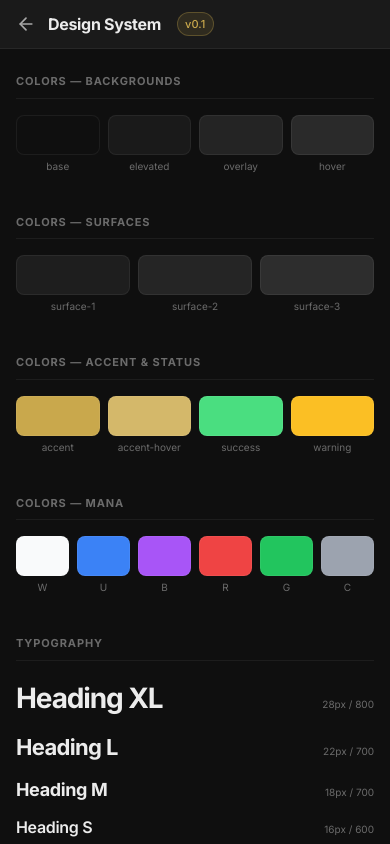
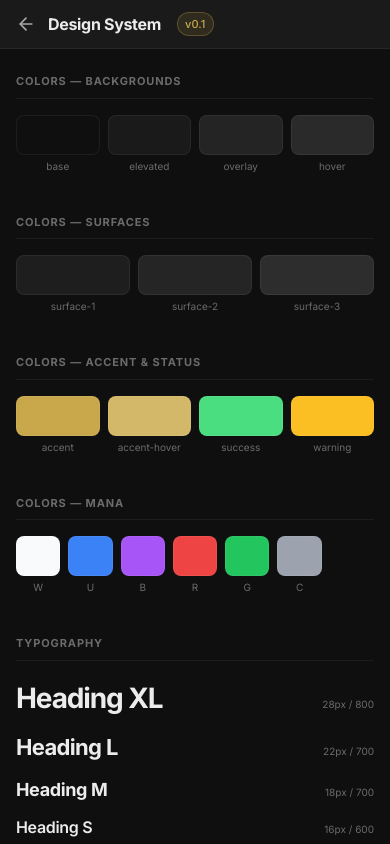
Before and after one commit to alabreu/alabreu.github.io, a React (Vite) app in the folder mtg-deck-builder/: page /#/design in a window 390 px wide. Shown: the top 844 px of the page. Built offline with nearby package versions, Linux system fonts and the light colour scheme.

Commit message:
Revert keyboard fix and make Design System page responsive

```diff
--- a/mtg-deck-builder/src/pages/DesignSystem.tsx
+++ b/mtg-deck-builder/src/pages/DesignSystem.tsx
@@ -66,6 +66,7 @@ export default function DesignSystem() {
     <div
       style={{
         minHeight: '100dvh',
+        width: '100%',
         backgroundColor: 'var(--bg-base)',
       }}
     >
@@ -110,7 +111,7 @@ export default function DesignSystem() {
         </Badge>
       </header>
 
-      <main style={{ padding: '24px 16px', maxWidth: '600px', margin: '0 auto' }}>
+      <main style={{ padding: '24px 16px', width: '100%', boxSizing: 'border-box' }}>
         {/* ── Colors ── */}
         <Section title="Colors — Backgrounds">
           <div style={{ display: 'grid', gridTemplateColumns: 'repeat(4, 1fr)', gap: '8px' }}>
@@ -139,7 +140,7 @@ export default function DesignSystem() {
         </Section>
 
         <Section title="Colors — Mana">
-          <div style={{ display: 'grid', gridTemplateColumns: 'repeat(6, 1fr)', gap: '8px' }}>
+          <div style={{ display: 'grid', gridTemplateColumns: 'repeat(auto-fill, minmax(44px, 1fr))', gap: '8px' }}>
             {(['W', 'U', 'B', 'R', 'G', 'C'] as ManaColor[]).map((c) => (
               <ColorSwatch key={c} cssVar={`--mana-${c.toLowerCase()}`} label={c} />
             ))}
```
